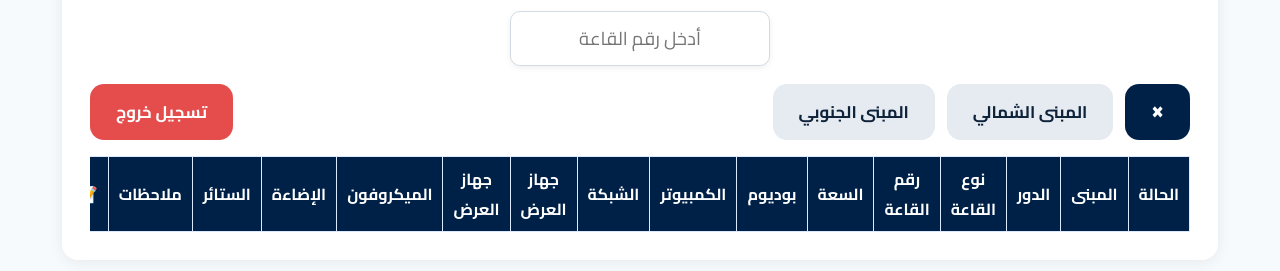
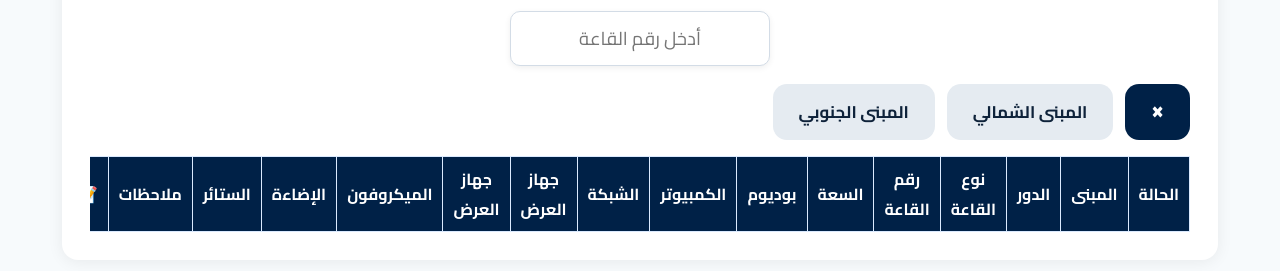
Before and after one commit to aisha-alhuwais/follow-up, a plain HTML site: page report.html in a window 1280 px wide. Shown: the part 153-424 px from the top of the page. Drawn offline with Linux system fonts and the light colour scheme; some packages are replaced by stand-ins of ours; no server answers; a script that the page names is missing.

Commit message:
Update report.html

```diff
--- a/report.html
+++ b/report.html
@@ -113,7 +113,6 @@
     <button id="northBtn" onclick="filterByBuilding('الشمالي')" class="filter-btn">المبنى الشمالي</button>
     <button id="southBtn" onclick="filterByBuilding('الجنوبي')" class="filter-btn">المبنى الجنوبي</button>
   </div>
-   <button onclick="logout()" class="filter-btn" style="background:#e54d4d;color:#fff;">تسجيل خروج</button>
      </div>
 
  <div class="table-responsive" style="overflow-x:auto; width:100%;">
@@ -687,15 +686,9 @@ function editClass(id) {
     }
   });
 }
-function logout() {
-  localStorage.removeItem("currentUser");
-  localStorage.removeItem("allowedRoles");
-  window.location.href = "classes.html";
-}
 
 document.addEventListener("DOMContentLoaded", loadTable);
 
 </script>
-
 </body>
 </html>
```
